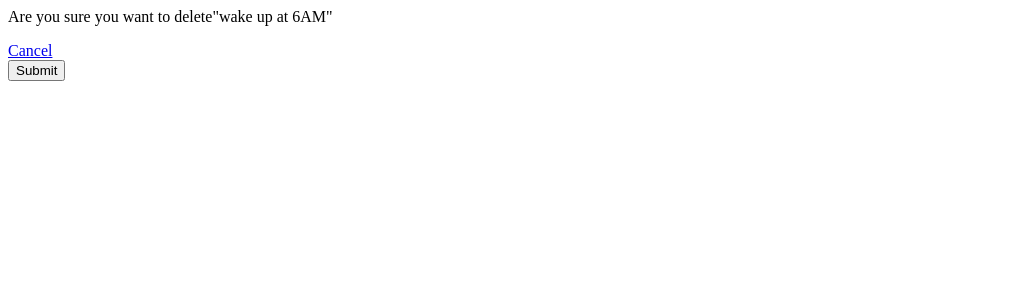
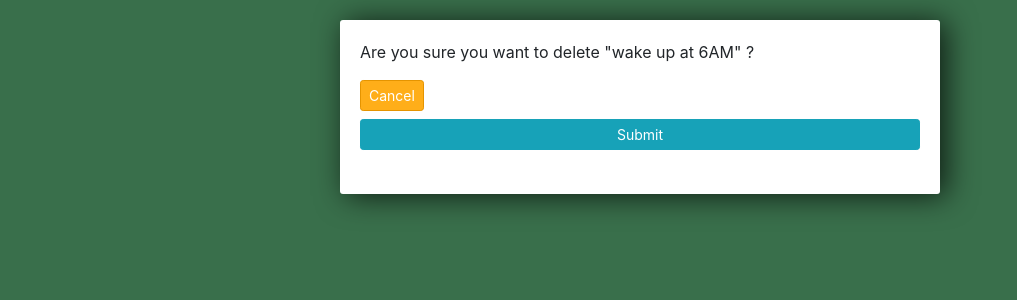
Before and after one commit to Arkimedij/todoapp, a Django app: page /delete/20/ in a window 1280 px wide. Shown: the top 300 px of the page, without its empty margins (0-1017 px from the left). Run offline with Django 4.2, Linux system fonts and the light colour scheme; data comes from the database, SQL or seed files in the repository; both versions use the stored data as it was after the commit; some libraries are stand-ins or nearby versions.

Commit message:
second commit

```diff
--- a/todo/todoapp/templates/delete.html
+++ b/todo/todoapp/templates/delete.html
@@ -1,8 +1,57 @@
-<p>Are you sure you want to delete"{{item}}"</p>
-<a href = "{% url 'task'%}">Cancel</a>
-<div class = "center-column">
-    <form method = "POST" action = "">
-        {%csrf_token%}
-        <input type = "submit" name = "Confirm">
-    </form>
+<link rel="stylesheet" href="https://stackpath.bootstrapcdn.com/bootstrap/4.3.1/css/bootstrap.min.css" integrity="sha384-ggOyR0iXCbMQv3Xipma34MD+dH/1fQ784/j6cY/iJTQUOhcWr7x9JvoRxT2MZw1T" crossorigin="anonymous">
+
+<style>
+
+    body{
+      background-color: #396F4B;
+    }
+
+    input{
+      width: 100%;
+      padding: 12px 20px;
+      margin: 8px 0;
+      box-sizing: border-box;
+    }
+
+    input::placeholder {
+      color: #d3d3d3;
+    }
+
+    .submit{
+      background-color: #6BA3E8;
+    }
+
+    .center-column{
+      width:600px;
+      margin: 20px auto;
+      padding:20px;
+      background-color: #fff;
+      border-radius: 3px;
+      box-shadow: 6px 2px 30px 0px rgba(0,0,0,0.75);
+    }
+
+    .item-row{
+      background-color: #232824;
+      margin: 10px;
+      padding: 20px;
+      border-radius: 3px;
+      color: #fff;
+      font-size: 16px;
+      box-shadow: 0px -1px 10px -4px rgba(0,0,0,0.75);
+    }
+
+    .btn-danger{
+      background-color: #ffae19;
+      border-color: #e59400;
+    }
+
+</style>
+<div class = 'center-column'>
+        <p>Are you sure you want to delete "{{item}}" ?</p>
+        <a class = 'btn btn-sm btn-danger' href = "{% url 'task'%}">Cancel</a>
+
+        <form method = "POST" action = "">
+            {%csrf_token%}
+            <input class = "btn btn-sm btn-info" type = "submit" name = "Confirm">
+        </form>
 </div>
```
Also changed, not shown: todo/todoapp/templates/edittask.html (+56 -6 lines), todo/todoapp/templates/task.html (+4 -4 lines), todo/db.sqlite3.
